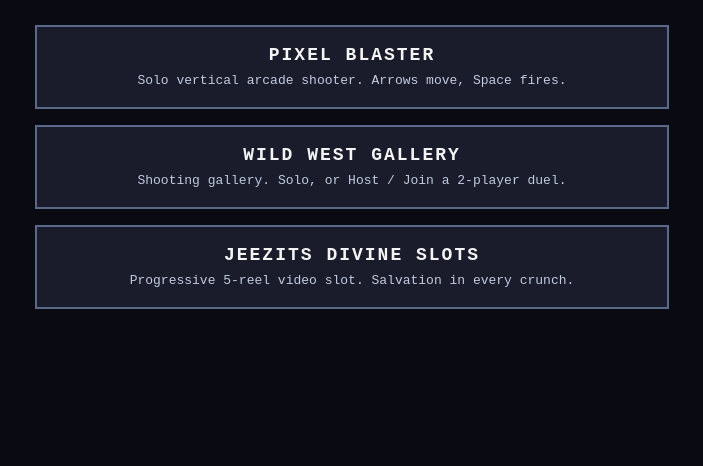
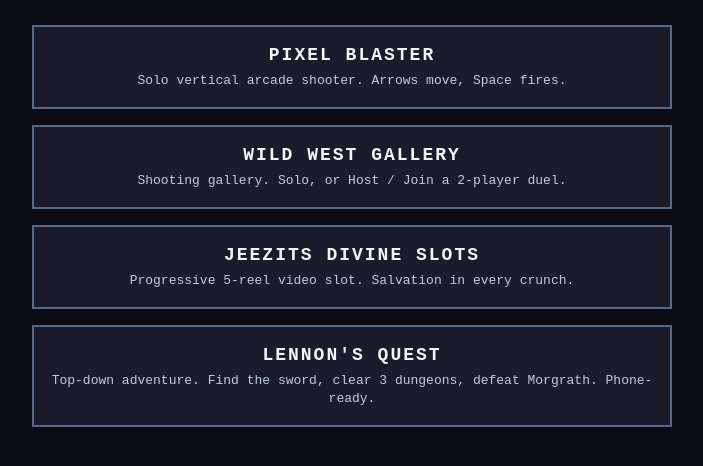
Before and after one commit to maxammo2023-prog/8-Bit-Buddies, a plain HTML site: page index.html in a window 1280 px wide. Shown: the part 100-566 px from the top of the page, without its empty margins (288-991 px from the left). Drawn offline with Linux system fonts and the light colour scheme.

Commit message:
Add Lennon's Quest to lobby

```diff
--- a/index.html
+++ b/index.html
@@ -27,6 +27,7 @@
     <a href="./pixel-blaster/"><strong>PIXEL BLASTER</strong><span>Solo vertical arcade shooter. Arrows move, Space fires.</span></a>
     <a href="./wild-west-gallery/"><strong>WILD WEST GALLERY</strong><span>Shooting gallery. Solo, or Host / Join a 2-player duel.</span></a>
     <a href="./jeezits-slots/"><strong>JEEZITS DIVINE SLOTS</strong><span>Progressive 5-reel video slot. Salvation in every crunch.</span></a>
+    <a href="./lennons-quest/"><strong>LENNON'S QUEST</strong><span>Top-down adventure. Find the sword, clear 3 dungeons, defeat Morgrath. Phone-ready.</span></a>
   </div>
 </main>
 </body>
```
